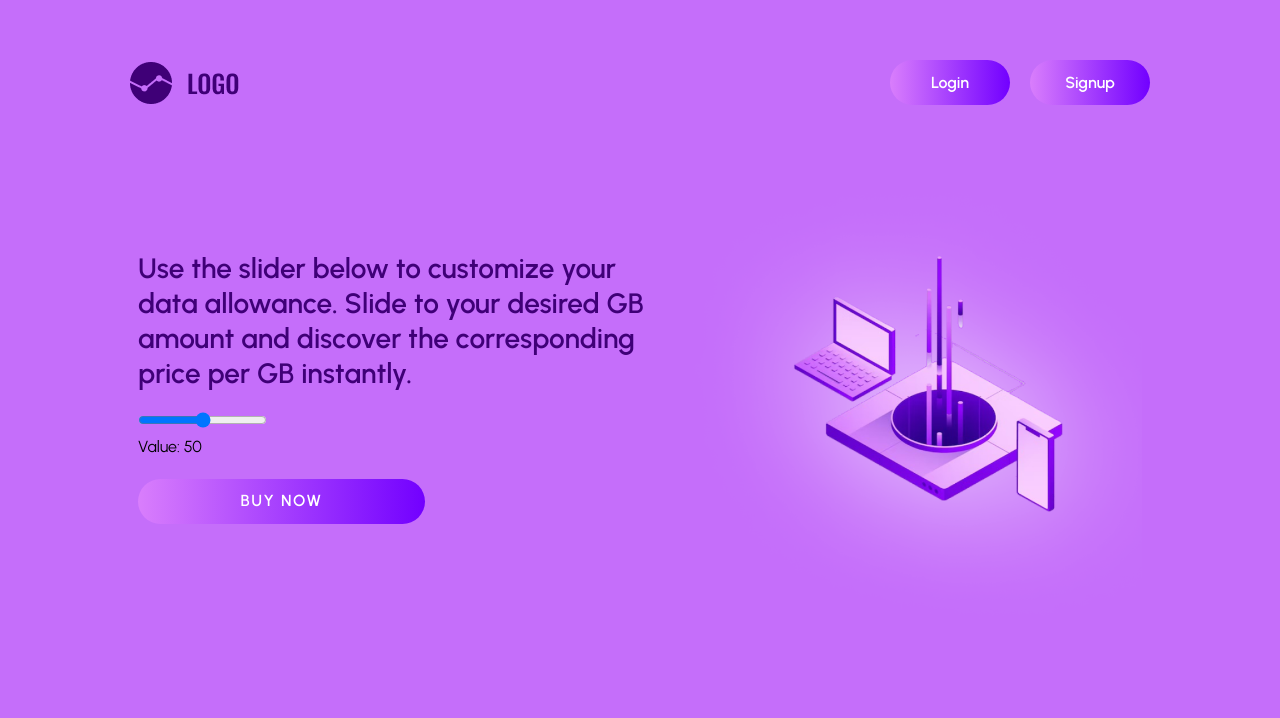
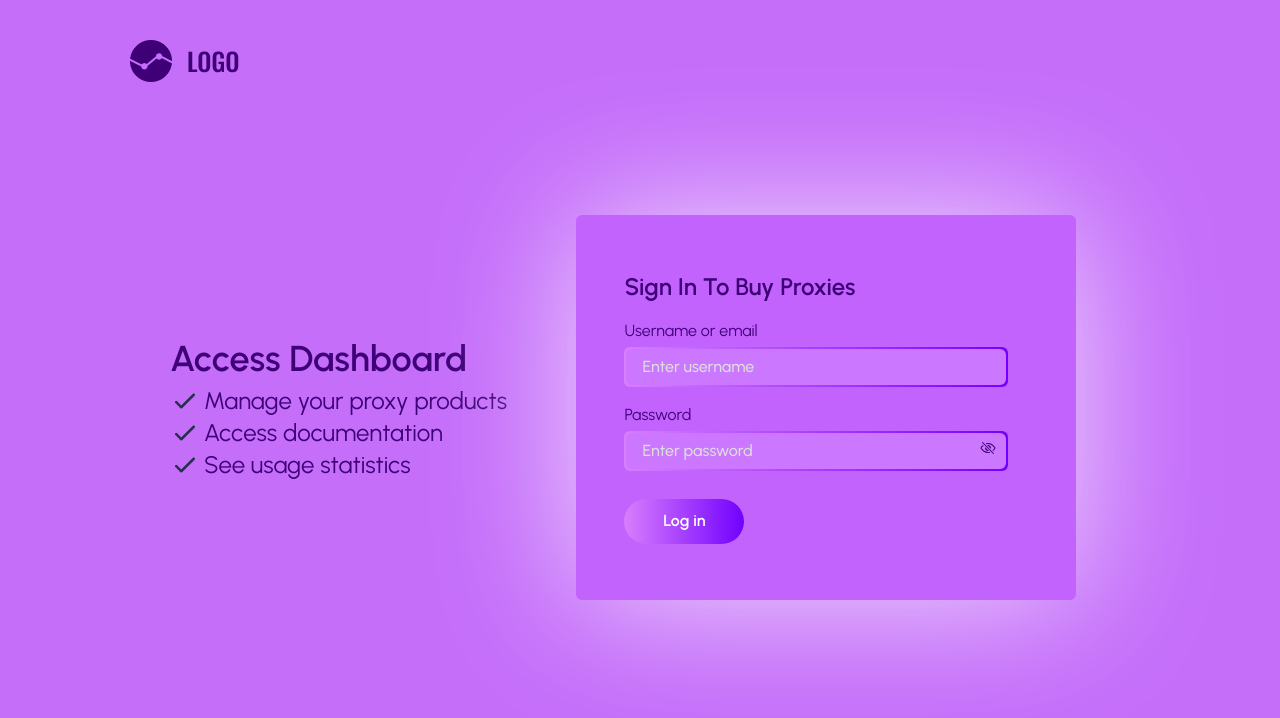
Before and after one commit to fiverr-langesh/proxy-selling, a React (Create React App) app: page /login in a window 1280 px wide. Before the commit this address led to /. Shown: the top 718 px of the page. Built offline with nearby package versions, Linux system fonts and the light colour scheme.

Commit message:
route change

```diff
--- a/src/App.js
+++ b/src/App.js
@@ -8,8 +8,8 @@ import { Routes, Route, Navigate } from "react-router-dom";
 function App() {
   return (
       <Routes>
-        <Route path="/auth/register" element={<Register/>}/>
-        <Route path="/auth/login" element={<Login/>}/>
+        <Route path="/signup" element={<Register/>}/>
+        <Route path="/login" element={<Login/>}/>
         <Route path="/" element={<Banner/>}/>
         <Route path="/proxy" element={<Proxy />} />
         <Route path="proxy-location" element={<ProxyLocation/>} />
```
Also changed, not shown: 1 other file (tests, documents, lock files or other folders).
